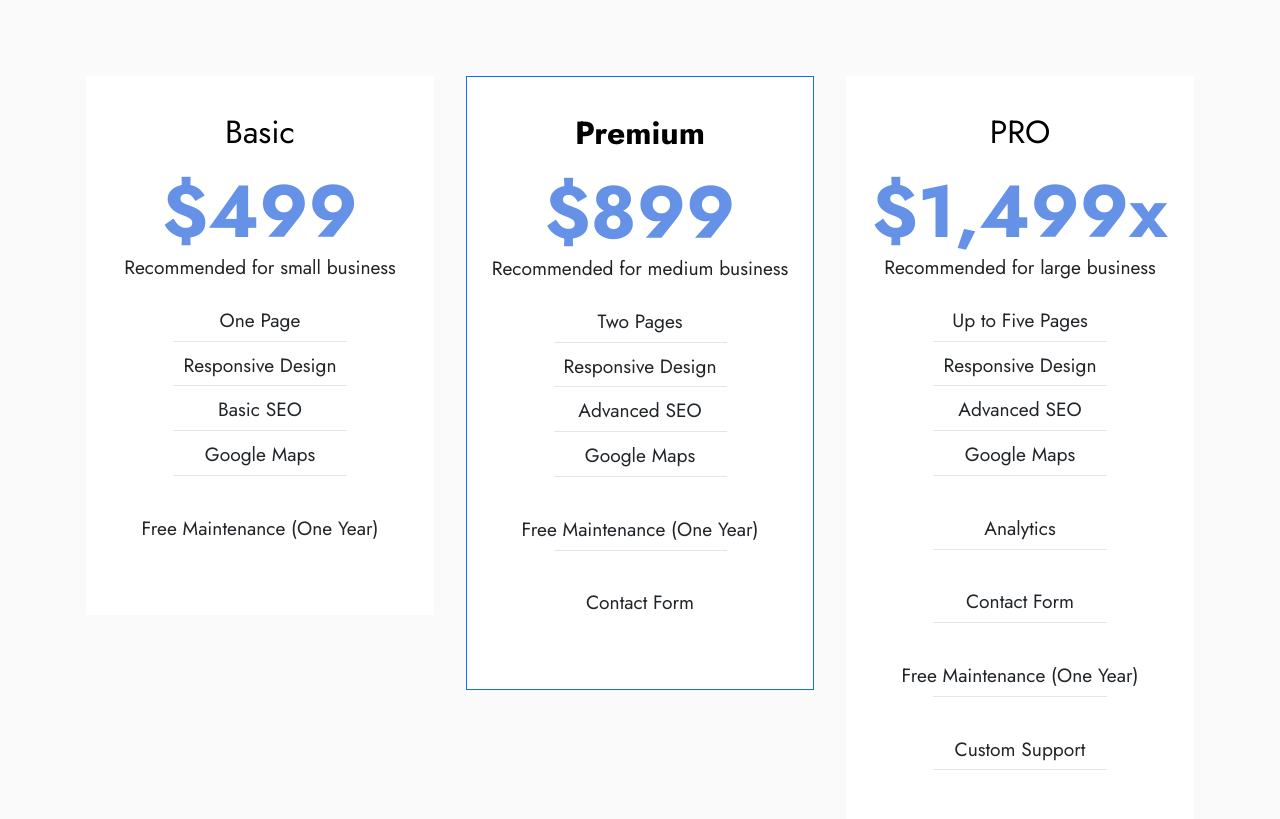
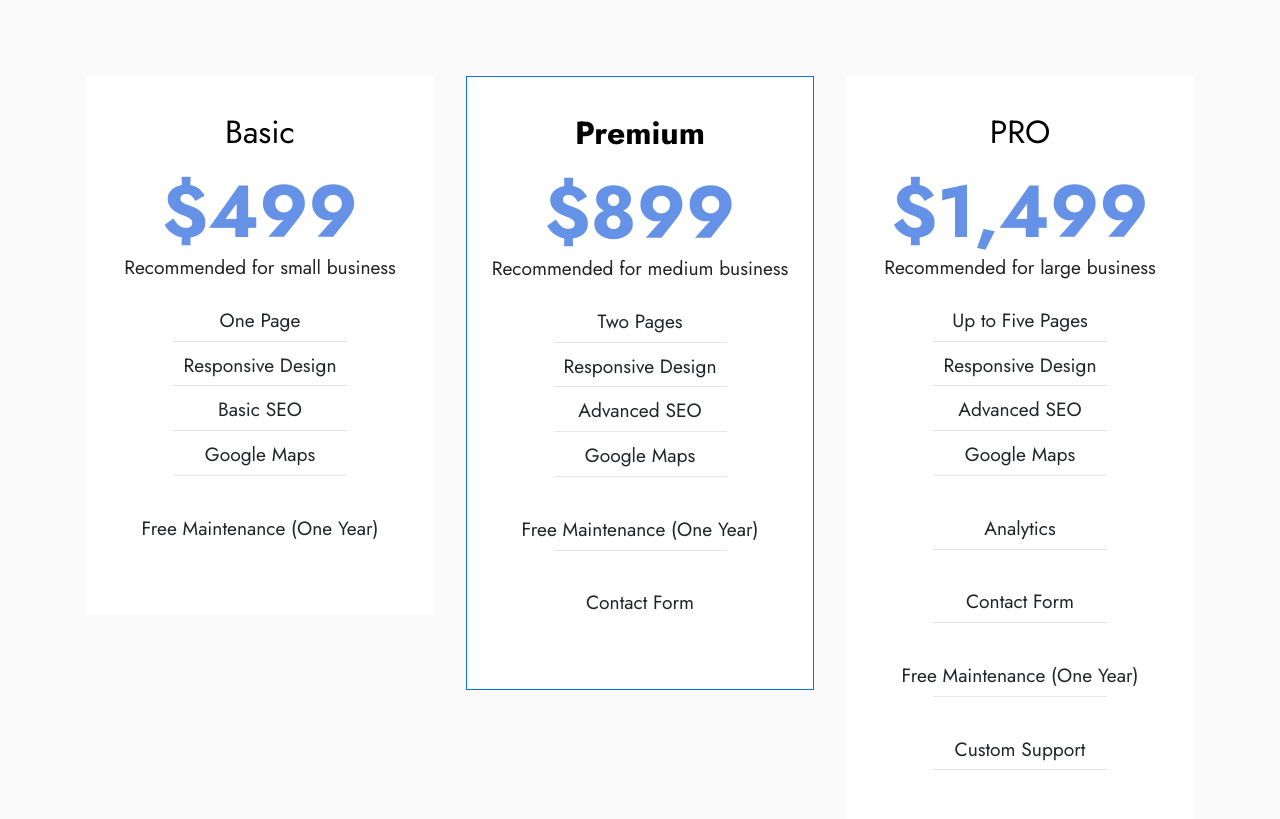
Before and after one commit to lukastomasek/pricing, a plain HTML site: page index.html in a window 1280 px wide. Shown: the part 1389-2208 px from the top of the page. Drawn offline with Linux system fonts and the light colour scheme; files whose address does not match are found by name.

Commit message:
fixed pricing

```diff
--- a/index.html
+++ b/index.html
@@ -251,7 +251,7 @@
         <h6 class="plan-title mbr-fonts-style mb-3 display-5">PRO</h6>
         <div class="plan-price">
          <p class="price mbr-fonts-style m-0 display-1">
-          <strong>$1,499x</strong>
+          <strong>$1,499</strong>
          </p>
          <p class="price-term mbr-fonts-style mb-3 display-7">
           Recommended for large business
```
